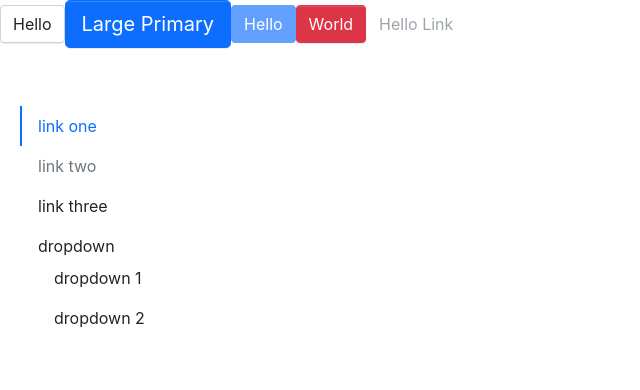
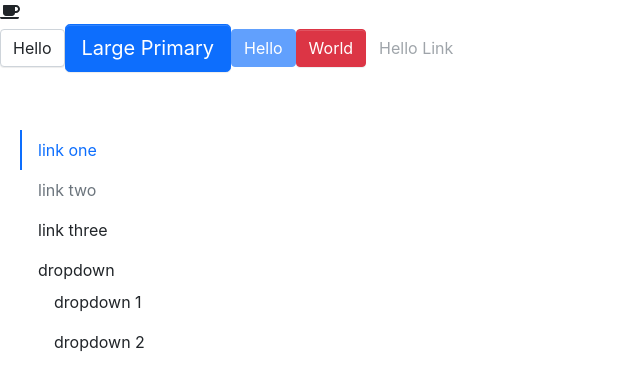
Before and after one commit to yangzqv/imooc-ant-ui, a React (Create React App) app: page / in a window 1280 px wide. Shown: the top 390 px of the page, without its empty margins (0-640 px from the left). Built offline with nearby package versions, Linux system fonts and the light colour scheme.

Commit message:
feature: add react-fontaswesome

```diff
--- a/package.json
+++ b/package.json
@@ -3,6 +3,9 @@
   "version": "0.1.0",
   "private": true,
   "dependencies": {
+    "@fortawesome/fontawesome-svg-core": "^1.2.34",
+    "@fortawesome/free-solid-svg-icons": "^5.15.2",
+    "@fortawesome/react-fontawesome": "^0.1.14",
     "@testing-library/jest-dom": "^4.2.4",
     "@testing-library/react": "^9.3.2",
     "@testing-library/user-event": "^7.1.2",
--- a/src/App.tsx
+++ b/src/App.tsx
@@ -4,9 +4,13 @@
 import MenuItem from './components/Menu/menuItem';
 import SubMenu from './components/Menu/subMenu';
 
+import { FontAwesomeIcon } from '@fortawesome/react-fontawesome';
+import { faCoffee } from '@fortawesome/free-solid-svg-icons'
+
 const App: React.FC = () => {
   return (
     <div className="App">
+      <FontAwesomeIcon icon={faCoffee} />
       <div>
         <Button>Hello</Button>
         <Button btnType={ButtonType.Primary} size={ButtonSize.Large} onClick={() => alert('你好啊！')}>Large Primary</Button>
```
Also changed, not shown: 2 other files (tests, documents, lock files or other folders).
